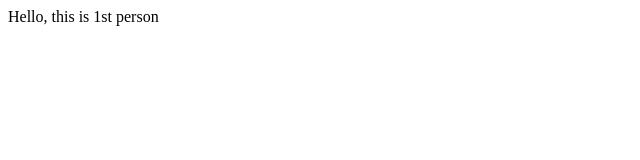
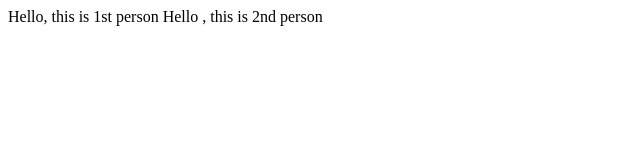
Before and after one commit to SatyaSanthosh/GIT, a plain HTML site: page index.html in a window 1280 px wide. Shown: the whole page, without its empty margins (0-640 px from the left). Drawn offline with Linux system fonts and the light colour scheme.

Commit message:
2nd person

```diff
--- a/index.html
+++ b/index.html
@@ -7,5 +7,6 @@
 </head>
 <body>
     Hello, this is 1st person
+    Hello , this is 2nd person
 </body>
 </html>
```
